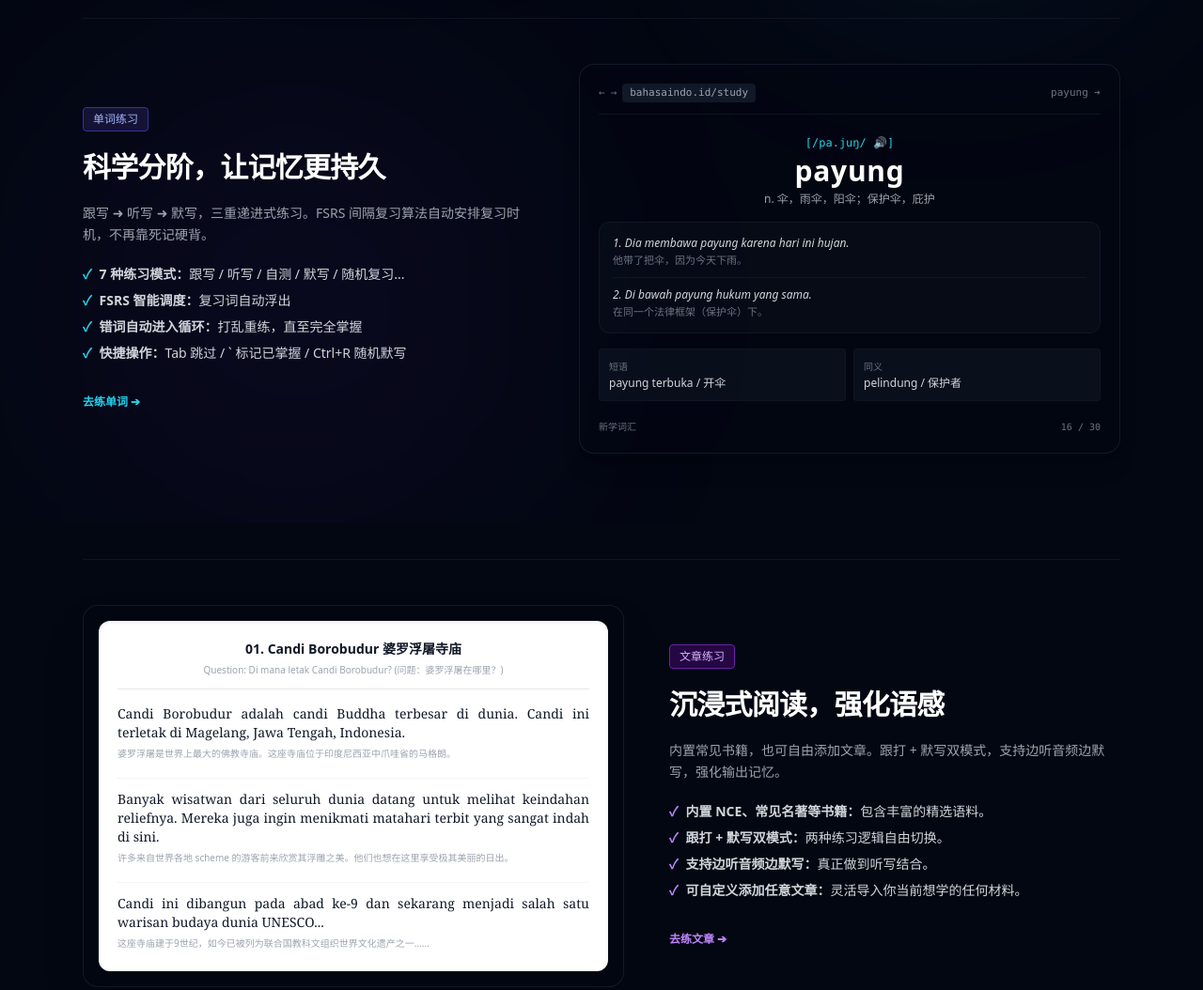
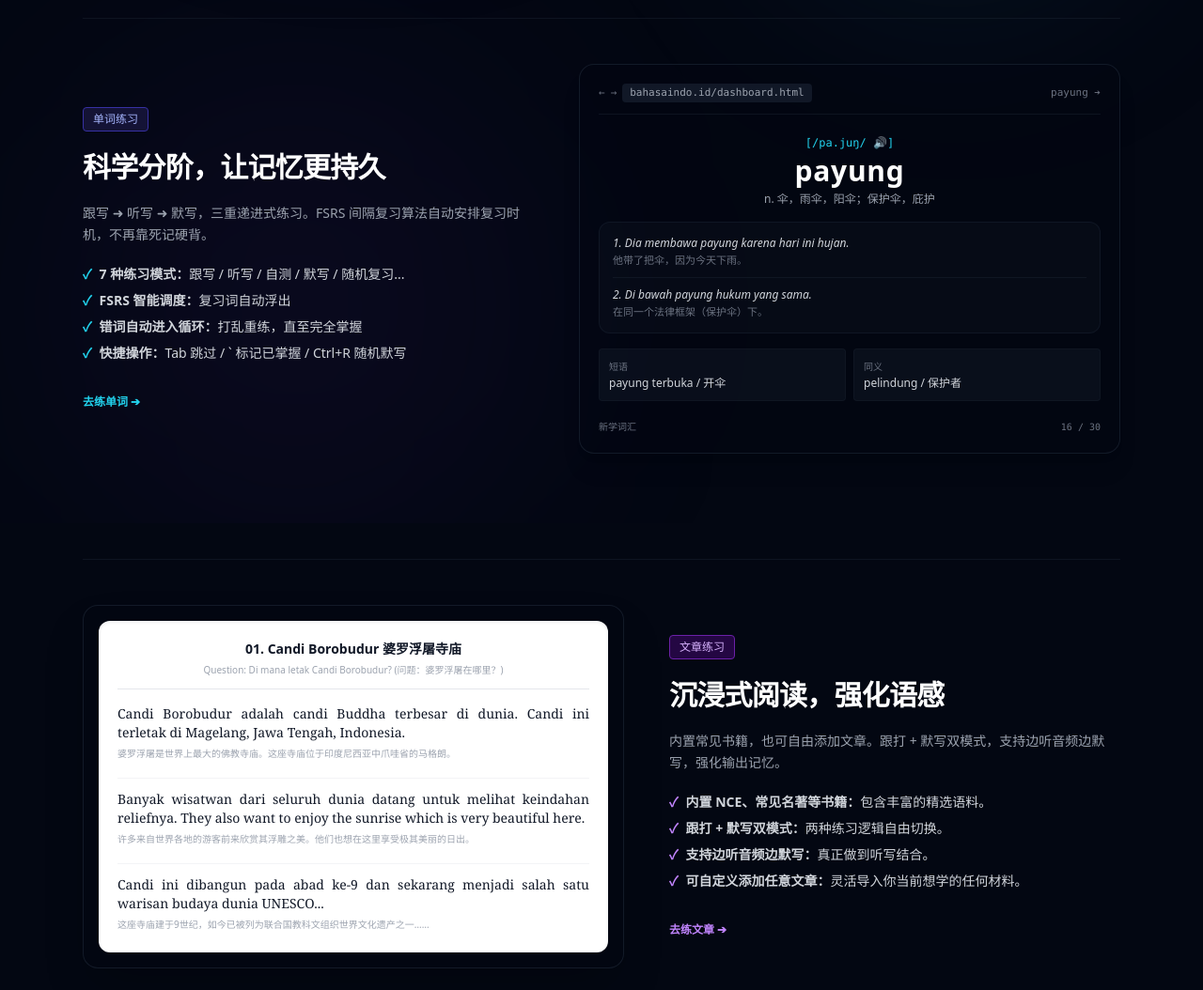
Before and after one commit to pianweiqu/bahasaindo, a plain HTML site: page index.html in a window 1280 px wide. Shown: the part 643-1697 px from the top of the page at 94% size. Drawn offline with nearby package versions, Linux system fonts and the light colour scheme.

Commit message:
Update index.html

```diff
--- a/index.html
+++ b/index.html
@@ -53,8 +53,12 @@
                     <p>✦ 开源可审查，永久免费</p>
                 </div>
                 <div class="flex items-center gap-4 pt-2">
-                    <button class="px-6 py-3 rounded-xl bg-gradient-to-r from-violet-600 to-indigo-600 hover:from-violet-500 hover:to-indigo-500 font-medium text-white shadow-lg transition active:scale-95 text-sm">立即开始练习</button>
-                    <button class="px-6 py-3 rounded-xl bg-gray-900 border border-gray-800 hover:bg-gray-800 font-medium text-gray-300 transition active:scale-95 text-sm">查看源码</button>
+                    <a href="dashboard.html" class="inline-block px-6 py-3 rounded-xl bg-gradient-to-r from-violet-600 to-indigo-600 hover:from-violet-500 hover:to-indigo-500 font-medium text-white shadow-lg transition active:scale-95 text-sm text-center">
+                        立即开始练习
+                    </a>
+                    <a href="https://github.com" target="_blank" class="inline-block px-6 py-3 rounded-xl bg-gray-900 border border-gray-800 hover:bg-gray-800 font-medium text-gray-300 transition active:scale-95 text-sm text-center">
+                        查看源码
+                    </a>
                 </div>
             </div>
 
@@ -76,7 +80,7 @@
                     <p class="text-xs text-gray-500">非常感谢。</p>
                 </div>
                 <div class="mt-8 text-center">
-                    <a href="#" class="text-xs text-indigo-400 hover:text-indigo-300 transition">点击左侧按钮或进入后台工作台 ➔</a>
+                    <a href="dashboard.html" class="text-xs text-indigo-400 hover:text-indigo-300 transition">点击左侧按钮或进入后台工作台 ➔</a>
                 </div>
             </div>
         </section>
@@ -108,13 +112,13 @@
                     </li>
                 </ul>
                 <div class="pt-2">
-                    <a href="#" class="text-xs font-semibold text-cyan-400 hover:text-cyan-300 transition">去练单词 ➔</a>
+                    <a href="dashboard.html" class="text-xs font-semibold text-cyan-400 hover:text-cyan-300 transition">去练单词 ➔</a>
                 </div>
             </div>
 
             <div class="w-full bg-gray-950/40 border border-gray-800/60 rounded-2xl p-5 font-sans shadow-xl">
                 <div class="flex items-center justify-between pb-3 border-b border-gray-800/40 mb-4 text-[11px] text-gray-500 font-mono">
-                    <div class="flex items-center gap-1.5"><span>←</span><span>→</span><span class="px-2 py-0.5 rounded bg-gray-900 text-gray-400">bahasaindo.id/study</span></div>
+                    <div class="flex items-center gap-1.5"><span>←</span><span>→</span><span class="px-2 py-0.5 rounded bg-gray-900 text-gray-400">bahasaindo.id/dashboard.html</span></div>
                     <div>payung ➔</div>
                 </div>
                 <div class="space-y-4">
@@ -157,8 +161,8 @@
                             <p class="text-[10px] text-gray-400 font-sans mt-0.5">婆罗浮屠是世界上最大的佛教寺庙。这座寺庙位于印度尼西亚中爪哇省的马格朗。</p>
                         </div>
                         <div class="border-t border-gray-100 pt-3">
-                            <p class="text-gray-900 font-medium font-serif">Banyak wisatwan dari seluruh dunia datang untuk melihat keindahan reliefnya. Mereka juga ingin menikmati matahari terbit yang sangat indah di sini.</p>
-                            <p class="text-[10px] text-gray-400 font-sans mt-0.5">许多来自世界各地 scheme 的游客前来欣赏其浮雕之美。他们也想在这里享受极其美丽的日出。</p>
+                            <p class="text-gray-900 font-medium font-serif">Banyak wisatwan dari seluruh dunia datang untuk melihat keindahan reliefnya. They also want to enjoy the sunrise which is very beautiful here.</p>
+                            <p class="text-[10px] text-gray-400 font-sans mt-0.5">许多来自世界各地的游客前来欣赏其浮雕之美。他们也想在这里享受极其美丽的日出。</p>
                         </div>
                         <div class="border-t border-gray-100 pt-3">
                             <p class="text-gray-900 font-medium font-serif">Candi ini dibangun pada abad ke-9 dan sekarang menjadi salah satu warisan budaya dunia UNESCO...</p>
@@ -193,7 +197,7 @@
                     </li>
                 </ul>
                 <div class="pt-2">
-                    <a href="#" class="text-xs font-semibold text-purple-400 hover:text-purple-300 transition">去练文章 ➔</a>
+                    <a href="dashboard.html" class="text-xs font-semibold text-purple-400 hover:text-purple-300 transition">去练文章 ➔</a>
                 </div>
             </div>
 
```
